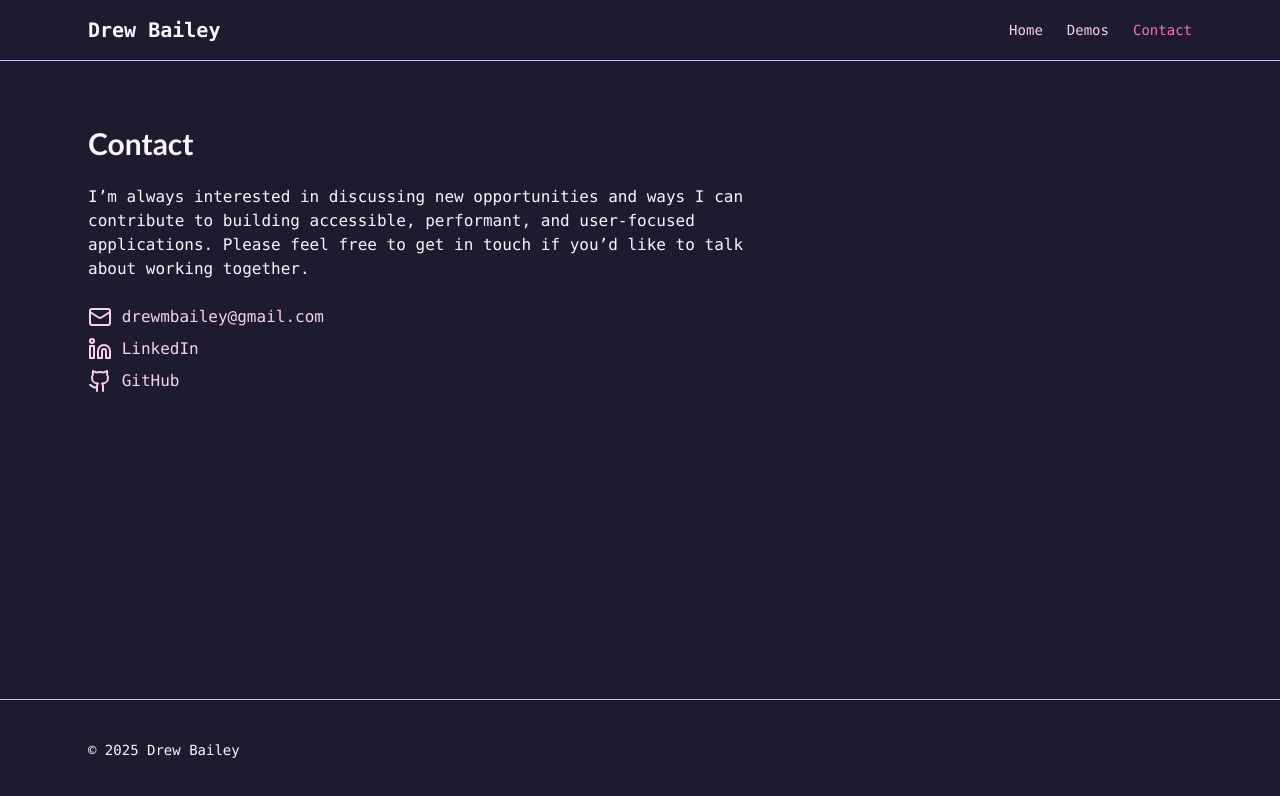
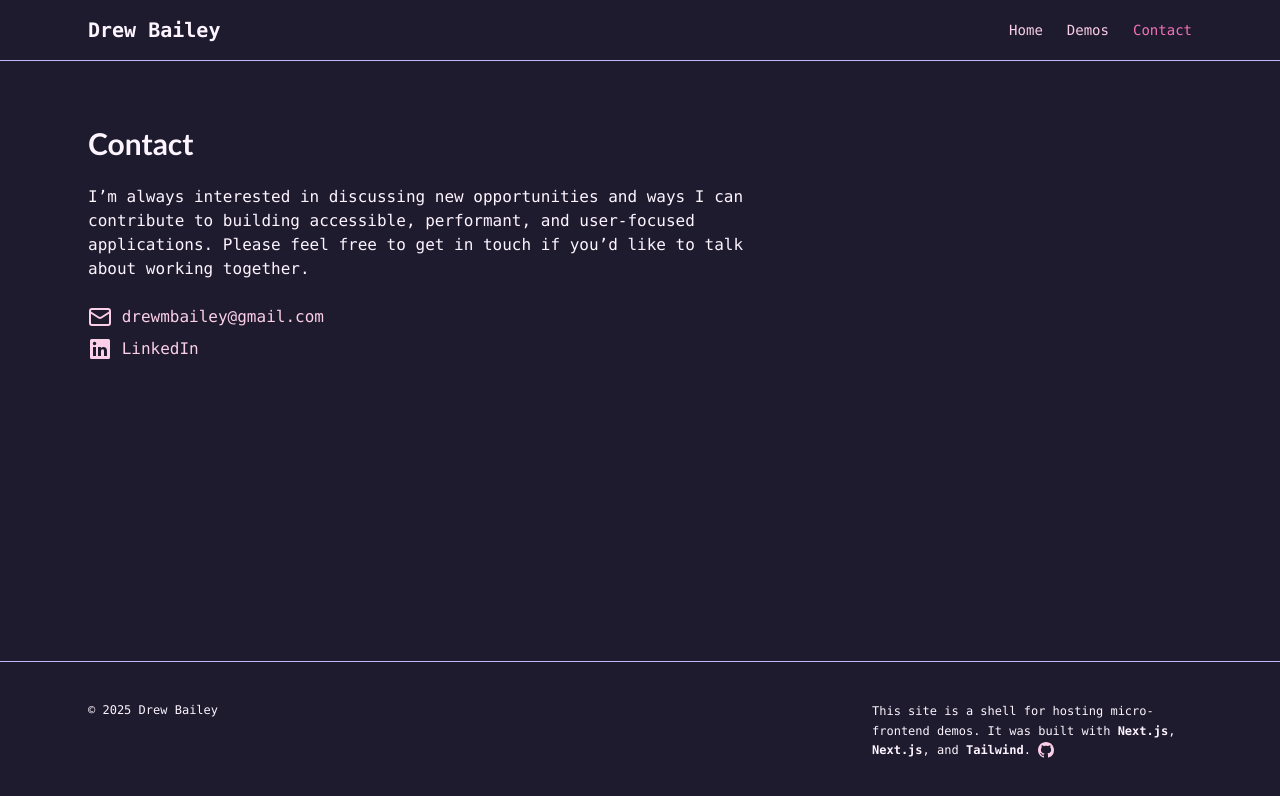
Before and after one commit to drewmbailey/portfolio-shell, a Next.js app: page /contact in a window 1280 px wide. Shown: the top 796 px of the page. Built offline with nearby package versions, Linux system fonts and the light colour scheme.

Commit message:
Footer content update, added html parser.

```diff
--- a/app/components/icons/GitHubIcon.tsx
+++ b/app/components/icons/GitHubIcon.tsx
@@ -1,19 +1,18 @@
-export function GitHubIcon() {
+type GitHubIconProps = {
+  className?: string;
+};
+
+export function GitHubIcon(props: GitHubIconProps) {
+  const className = props.className ? props.className : "h-6 w-6";
   return (
     <svg
       xmlns="http://www.w3.org/2000/svg"
-      width="24"
-      height="24"
-      viewBox="0 0 24 24"
-      fill="none"
-      stroke="currentColor"
-      stroke-width="2"
-      stroke-linecap="round"
-      stroke-linejoin="round"
-      className="lucide lucide-github-icon lucide-github"
+      viewBox="0 0 16 16"
+      fill="currentColor"
+      className={className}
+      aria-hidden="true"
     >
-      <path d="M15 22v-4a4.8 4.8 0 0 0-1-3.5c3 0 6-2 6-5.5.08-1.25-.27-2.48-1-3.5.28-1.15.28-2.35 0-3.5 0 0-1 0-3 1.5-2.64-.5-5.36-.5-8 0C6 2 5 2 5 2c-.3 1.15-.3 2.35 0 3.5A5.403 5.403 0 0 0 4 9c0 3.5 3 5.5 6 5.5-.39.49-.68 1.05-.85 1.65-.17.6-.22 1.23-.15 1.85v4" />
-      <path d="M9 18c-4.51 2-5-2-7-2" />
+      <path d="M8 0C3.58 0 0 3.58 0 8c0 3.54 2.29 6.53 5.47 7.59.4.07.55-.17.55-.38 0-.19-.01-.82-.01-1.49-2.01.37-2.53-.49-2.69-.94-.09-.23-.48-.94-.82-1.13-.28-.15-.68-.52-.01-.53.63-.01 1.08.58 1.23.82.72 1.21 1.87.87 2.33.66.07-.52.28-.87.51-1.07-1.78-.2-3.64-.89-3.64-3.95 0-.87.31-1.59.82-2.15-.08-.2-.36-1.02.08-2.12 0 0 .67-.21 2.2.82.64-.18 1.32-.27 2-.27.68 0 1.36.09 2 .27 1.53-1.04 2.2-.82 2.2-.82.44 1.1.16 1.92.08 2.12.51.56.82 1.27.82 2.15 0 3.07-1.87 3.75-3.65 3.95.29.25.54.73.54 1.48 0 1.07-.01 1.93-.01 2.2 0 .21.15.46.55.38A8.013 8.013 0 0016 8c0-4.42-3.58-8-8-8z"></path>
     </svg>
   );
 }
--- a/app/components/icons/LinkedInIcon.tsx
+++ b/app/components/icons/LinkedInIcon.tsx
@@ -1,20 +1,18 @@
-export function LinkedInIcon() {
+type LinkedInIconProps = {
+  className?: string;
+};
+
+export function LinkedInIcon(props: LinkedInIconProps) {
+  const className = props.className ? props.className : "h-6 w-6";
   return (
     <svg
       xmlns="http://www.w3.org/2000/svg"
-      width="24"
-      height="24"
       viewBox="0 0 24 24"
-      fill="none"
-      stroke="currentColor"
-      stroke-width="2"
-      stroke-linecap="round"
-      stroke-linejoin="round"
-      className="lucide lucide-linkedin-icon lucide-linkedin"
+      fill="currentColor"
+      className={className}
+      aria-hidden="true"
     >
-      <path d="M16 8a6 6 0 0 1 6 6v7h-4v-7a2 2 0 0 0-2-2 2 2 0 0 0-2 2v7h-4v-7a6 6 0 0 1 6-6z" />
-      <rect width="4" height="12" x="2" y="9" />
-      <circle cx="4" cy="4" r="2" />
+      <path d="M20.5 2h-17A1.5 1.5 0 002 3.5v17A1.5 1.5 0 003.5 22h17a1.5 1.5 0 001.5-1.5v-17A1.5 1.5 0 0020.5 2zM8 19H5v-9h3zM6.5 8.25A1.75 1.75 0 118.3 6.5a1.78 1.78 0 01-1.8 1.75zM19 19h-3v-4.74c0-1.42-.6-1.93-1.38-1.93A1.74 1.74 0 0013 14.19a.66.66 0 000 .14V19h-3v-9h2.9v1.3a3.11 3.11 0 012.7-1.4c1.55 0 3.36.86 3.36 3.66z"></path>
     </svg>
   );
 }
--- a/app/constants/content.ts
+++ b/app/constants/content.ts
@@ -8,6 +8,8 @@
   skipLink: "Skip to content",
   footer: {
     copyright: `\u00a9 ${new Date().getFullYear()} Drew Bailey`,
+    builtWith: "This site is a shell for hosting micro-frontend demos. It was built with <strong>Next.js</strong>, <strong>Next.js</strong>, and <strong>Tailwind</strong>.",
+    builtWithLink: "https://github.com/drewmbailey/portfolio-shell",
   },
   home: {
     title: "Drew Bailey",
--- a/app/contact/Contact.tsx
+++ b/app/contact/Contact.tsx
@@ -28,17 +28,6 @@
             &nbsp;{content.contacts.links.linkedin.text}
           </a>
         </li>
-        <li>
-          <a
-            href={content.contacts.links.github.href}
-            target="_blank"
-            className="flex flex-row"
-            rel="noopener noreferrer"
-          >
-            <GitHubIcon />
-            &nbsp;{content.contacts.links.github.text}
-          </a>
-        </li>
       </ul>
     </>
   );
--- a/app/layout.tsx
+++ b/app/layout.tsx
@@ -2,6 +2,8 @@
 import type { Metadata } from "next";
 import Navigation from "./components/Navigation";
 import { content } from "./constants/content";
+import { GitHubIcon } from "./components/icons/GitHubIcon";
+import parse from 'html-react-parser';
 
 export const metadata: Metadata = {
   title: "Portfolio Shell",
@@ -24,8 +26,16 @@
           </div>
         </main>
         <footer className="border-t">
-          <div className="mx-auto max-w-6xl px-6 py-10 text-sm">
-            {content.footer.copyright}
+          <div className="mx-auto max-w-6xl px-6 py-10 text-sm flex flex-col md:flex-row md:justify-between">
+            <span className="md:max-w-xs text-xs md:order-2 leading-[1.2rem]">
+              {parse(content.footer.builtWith)}&nbsp;
+              <a
+                className="inline-block -mb-1"
+                href={content.footer.builtWithLink}><GitHubIcon className="h-4 w-4" /></a>
+            </span>
+            <span className="text-xs md:order-1 mt-6 md:mt-0">
+              {content.footer.copyright}
+            </span>
           </div>
         </footer>
       </body>
```
Also changed, not shown: package.json (+6 -5 lines), 1 other file (tests, documents, lock files or other folders).
